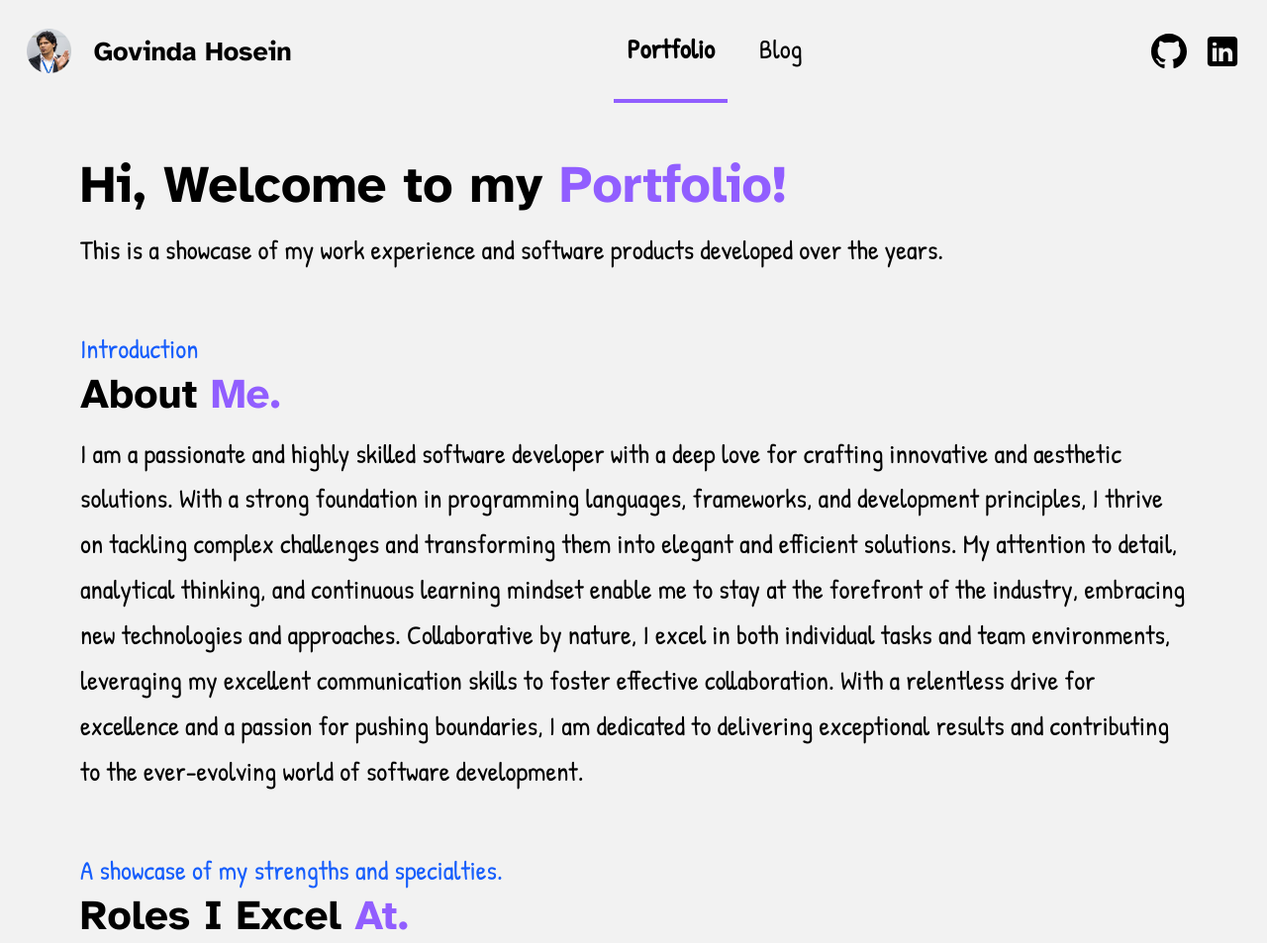
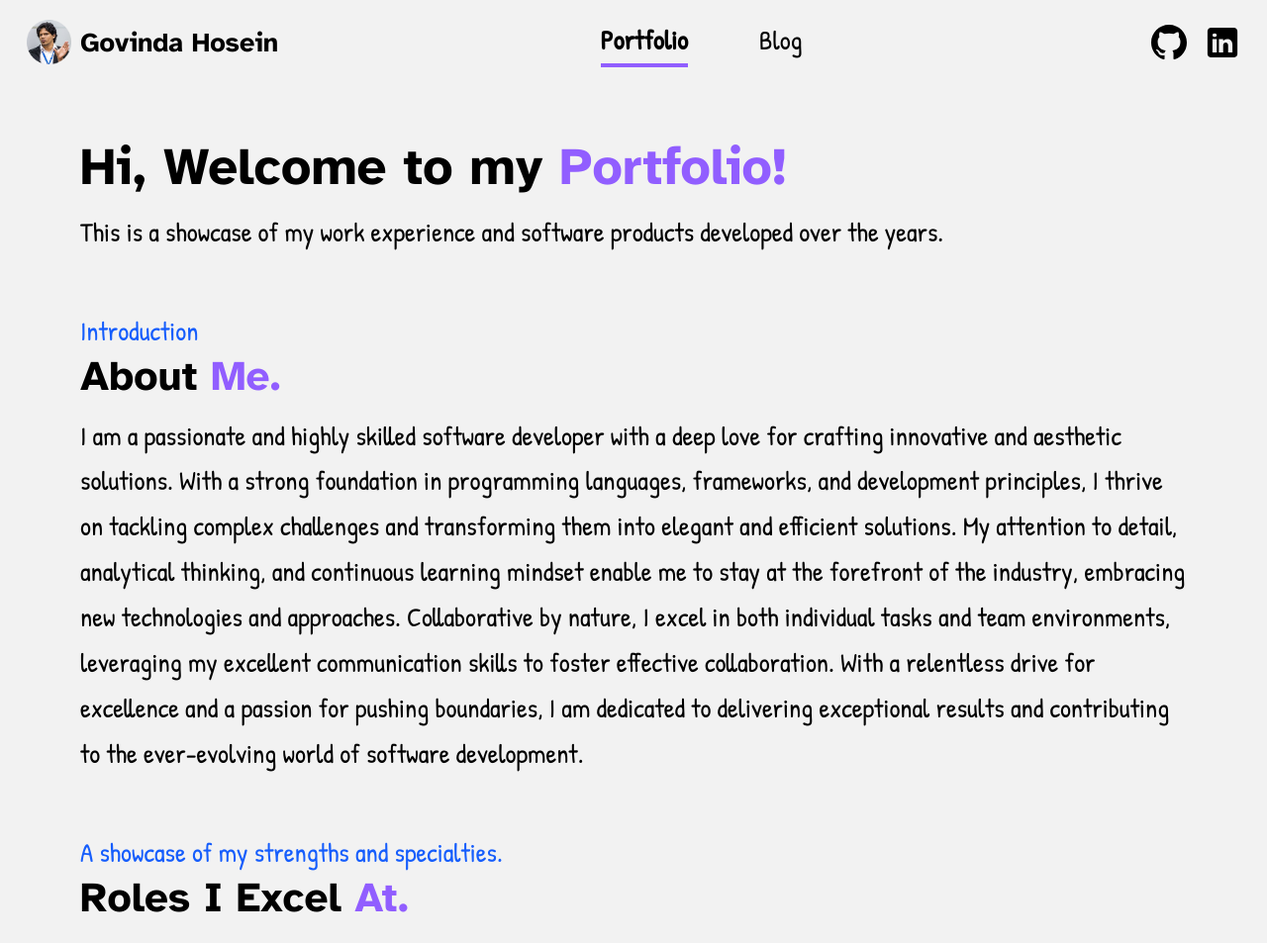
Before and after one commit to govinda-hosein/gh-portfolio, an Astro site: page / in a window 1280 px wide. Shown: the top 953 px of the page at 99% size. Built offline with nearby package versions, Linux system fonts and the light colour scheme; Astro itself is replaced by a stand-in of ours.

Commit message:
Work on navbar

```diff
--- a/src/components/Header.astro
+++ b/src/components/Header.astro
@@ -26,15 +26,17 @@ import SocialLinks from "./SocialLinks.astro";
     <!-- Navigation Links (desktop + mobile) -->
     <div
       id="menu"
-      class="w-full mt-4 md:mt-0 md:flex-1 md:flex md:items-center justify-between hidden"
+      class="w-full h-screen md:h-fit mt-4 md:mt-0 md:flex-1 md:flex md:items-center justify-between hidden"
     >
       <div></div>
-      <div class="internal-links flex flex-col md:flex-row md:gap-4">
+      <div
+        class="internal-links flex flex-col md:flex-row gap-2 md:gap-16 py-4"
+      >
         <HeaderLink href="/">Portfolio</HeaderLink>
         <HeaderLink href="/blog">Blog</HeaderLink>
       </div>
 
-      <div class="social-links mt-4 md:mt-0 md:ml-6">
+      <div class="social-links mt-16 md:mt-0 md:ml-6">
         <SocialLinks />
       </div>
     </div>
@@ -45,8 +47,8 @@ import SocialLinks from "./SocialLinks.astro";
   const toggleBtn = document.getElementById("menuToggle");
   const menu = document.getElementById("menu");
 
-  toggleBtn.addEventListener("click", () => {
-    menu.classList.toggle("hidden");
+  toggleBtn!.addEventListener("click", () => {
+    menu!.classList.toggle("hidden");
   });
 </script>
 
@@ -71,22 +73,17 @@ import SocialLinks from "./SocialLinks.astro";
     justify-content: space-between;
   }
   nav a {
-    padding: 1em 0.5em;
     color: var(--text);
+    text-decoration: none;
     border-bottom: 4px solid transparent;
-    text-decoration: none;
   }
   nav a.active {
     text-decoration: none;
     border-bottom-color: var(--highlight);
+    @apply max-w-[100px];
   }
   .social-links,
   .social-links a {
     display: flex;
   }
-  @media (max-width: 720px) {
-    .social-links {
-      display: none;
-    }
-  }
 </style>
```
